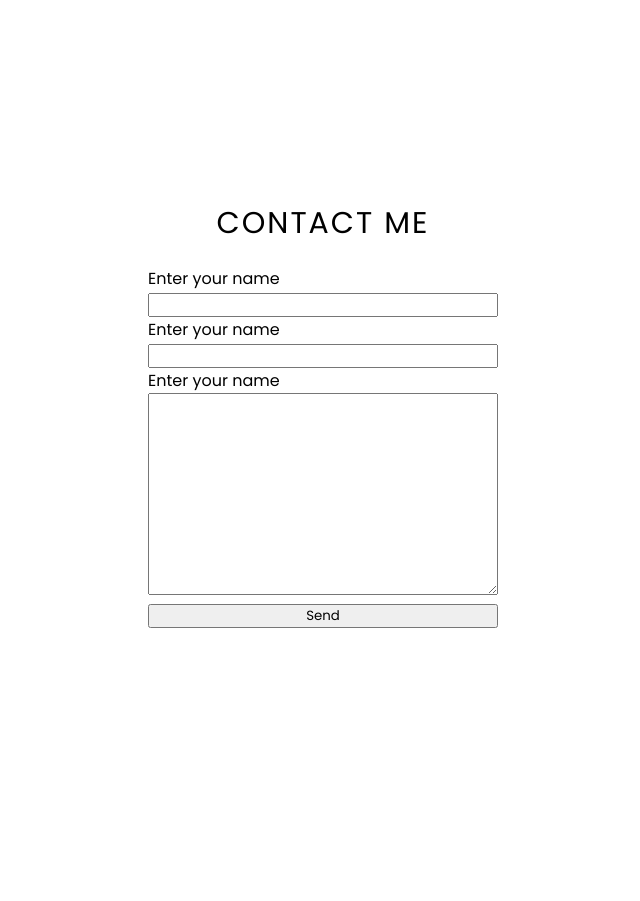
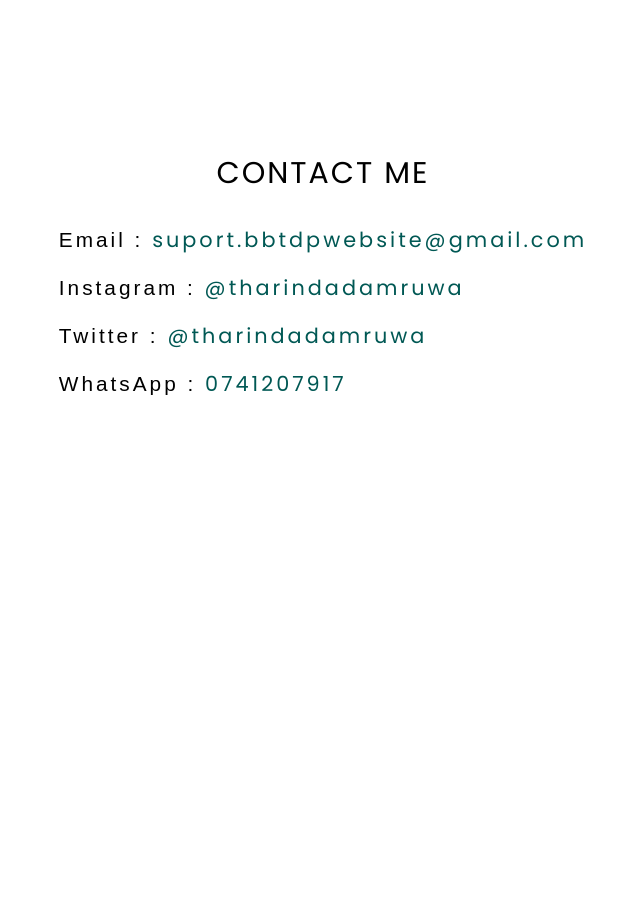
Before and after one commit to tharindadamruwa/personal-portfolio-v2, a PHP site: page / in a window 1280 px wide. Shown: the part 2399-3300 px from the top of the page, without its empty margins (317-957 px from the left). Run offline with PHP 8.4, Linux system fonts and the light colour scheme; data comes from the database, SQL or seed files in the repository; some web fonts are replaced.

Commit message:
2nd commit

```diff
--- a/css/res.css
+++ b/css/res.css
@@ -175,3 +175,9 @@
         font-size: 0.8rem;
     }
 }
+
+@media (max-width: 450px){
+    .con-form {
+        width: 300px;
+    }
+}
--- a/css/style.css
+++ b/css/style.css
@@ -340,13 +340,15 @@ nav .menu-btn i {
     justify-content: center;
     align-items: center;
 }
+
 .contact_title {
     text-transform: uppercase;
     font-weight: 400;
     letter-spacing: 2px;
     font-size: 30px;
     text-align: center;
-    margin-bottom: 20px;margin-top: 100px;
+    margin-bottom: 20px;
+    margin-top: 50px;
 }
 
 .contact_row {
@@ -373,10 +375,47 @@ nav .menu-btn i {
     display: block;
     width: 350px;
 }
-.con_item input{
 
+.con_item input {
+    height: 45px;
 }
+
+.con_item label {
+    font-size: 18px;
+    color: #1b1b1b;
+}
+
 .con_item input,
 .con_item textarea {
     width: 100%;
+    margin-bottom: 10px;
+    outline: none;
+    border: 2px #5d5d5d solid;
+    border-radius: 2px;
+    font-size: 18px;
+    padding: 5px;
 }
+
+.con_item .submit {
+    background: #000;
+    border: none;
+    color: #fff;
+    font-size: 18px;
+    transition: 0.2s;
+}
+
+.con_item .submit:hover {
+    background: #5d5d5d;
+    color: #fff;
+}
+
+.error-txt {
+    margin-top: 20px;
+    background: #ff5050be;
+    padding: 5px;
+    text-align: center;
+    color: #111;
+    font-weight: 500;
+    border-radius: 2px;
+    display: none;
+}
--- a/index.php
+++ b/index.php
@@ -1300,35 +1300,12 @@
 
                     <div class="contact_row_section">
 
-                        <div class="con-form">
+                        <div class="contact_row">Email : <a target="_blank" href="mailto:suport.bbtdpwebsite@gmail.com">suport.bbtdpwebsite@gmail.com</a></div>
+                        <div class="contact_row">Instagram : <a target="_blank" href="https://www.instagram.com/tharindadamruwa/">@tharindadamruwa</a></div>
+                        <div class="contact_row">Twitter : <a target="_blank" href="https://twitter.com/tharindadamruwa">@tharindadamruwa</a></div>
+                        <div class="contact_row">WhatsApp : <a target="_blank" href="http://Wa.me/+94741207917?text=Hello.%20I%20want%20to%20contact%20Tharinda..">0741207917</a></div>
 
-                                <div class="con_item">
-
-                                    <label for="name">Enter your name<label><br>
-                                    <input type="text" name="name" id="name">
-
-                                </div>
-                                <div class="con_item">
-
-                                    <label for="name">Enter your name<label><br>
-                                    <input type="text" name="email" id="email" class="email">
-
-                                </div>
-                                <div class="con_item">
-
-                                    <label for="name">Enter your name<label><br>
-                                    <textarea name="msg" id="msg" cols="30" rows="10"></textarea>
-
-                                </div>
-                                <div class="con_item">
-
-                                    <input type="button" name="submit" id="submit" class="submit" value="Send">
-
-                                </div>
-
-                            </div>
-
-                        </div>
+                    </div>
 
                 </div>
 
```
Also changed, not shown: php/contact.php (added, +9 -0 lines), 1 other file.
